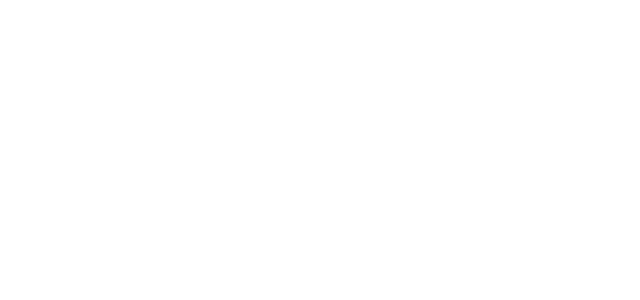
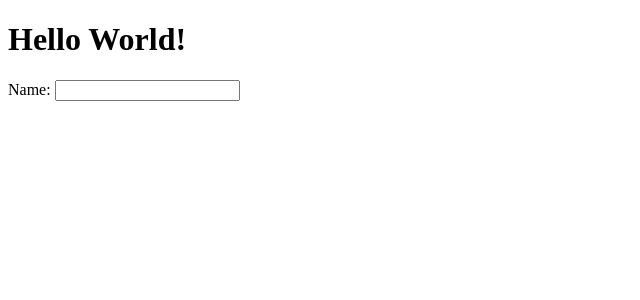
Before and after one commit to IT20273408/new-basic, an Angular app: page / in a window 1280 px wide. Shown: the top 300 px of the page, without its empty margins (0-640 px from the left). Built offline with nearby package versions, Linux system fonts and the light colour scheme.

Commit message:
adding name

```diff
--- a/src/app/app.component.html
+++ b/src/app/app.component.html
@@ -1,2 +1,5 @@
-
+<h1>Hello World! </h1>
+<form>
+  Name: <input type= "text" name="Name">
+</form>
 <router-outlet></router-outlet>
```
